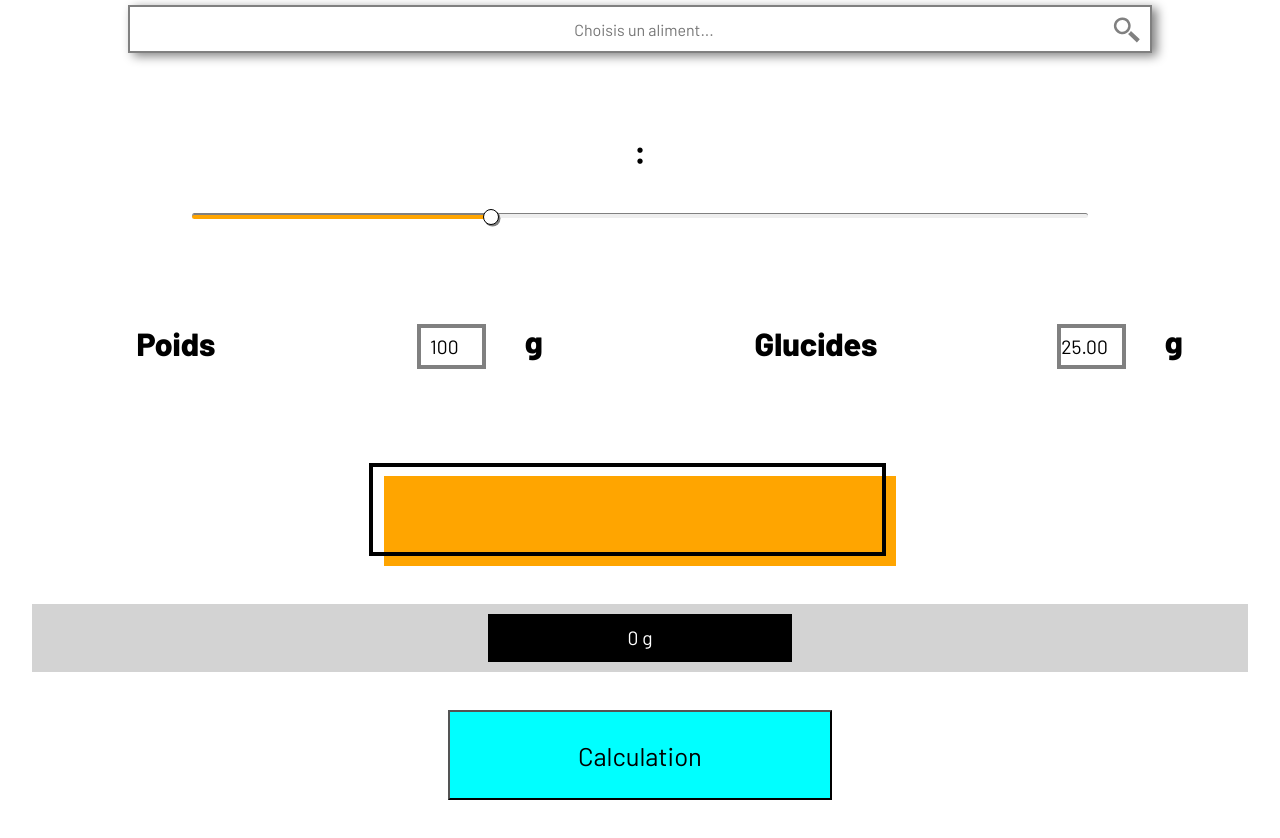
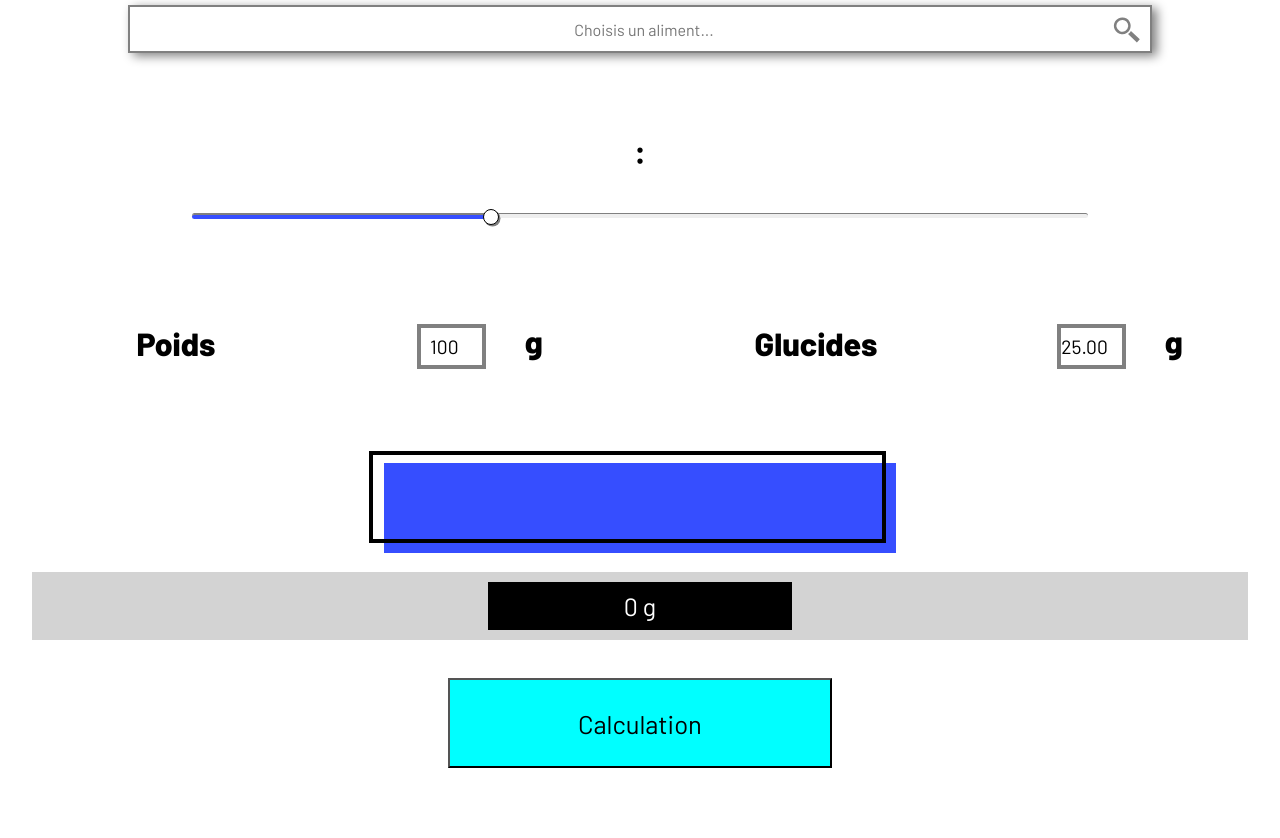
Before and after one commit to WildCodeSchool/Paris-0919-P2-Diabete, a React (Create React App) app in the folder ohmyg/: page / in a window 1280 px wide. Shown: the top 838 px of the page. Built offline with nearby package versions, Linux system fonts and the light colour scheme.

Commit message:
changed buttons validation and bin appearance

```diff
--- a/ohmyg/src/components/pages/calculation/CarbCalculation.css
+++ b/ohmyg/src/components/pages/calculation/CarbCalculation.css
@@ -4,12 +4,13 @@
    height: auto;
    margin: 0px;
    padding: 0px;
+
 }
 
 /* SLIDER */
 
 .input-range__track--active{
-   background: orange;
+   background: #364eff;
 }
 
 .input-range__slider{
@@ -19,7 +20,6 @@
 }
 
 .input-range {
-   width: %;
    height: 5vw;
 }
 
@@ -104,20 +104,6 @@ label {
 }
 
 
-/* LIST TOTAL ITEMS AND GLUCIDES */
-
-.carbCalculation-ul {
-   margin : 10px;
-}
-.carbCalculation-liItem {
-   border : solid black 2px;
-   background-color: white;
-   list-style: none;
-   font-family: "Barlow", "sans serif";
-   font-size: 1.2em;
-   color: grey
-
-}
 
 
 
@@ -125,13 +111,21 @@ label {
 /* BUTTON */
 
 
+.CarbButtons {
+   display:flex ;
+   flex-direction: column;
+   margin: auto;
+   align-items: center;
+}
+
 
 .CarbCalculation-Validation {
-   margin: 3vw;
+   margin: 2vw;
+   margin-bottom: 1.5vw;
    width: 40%;
    height: 3.5em;
    font-size: 1.6em;
-   background-color: orange;
+   background-color: #364eff;;
    position: relative;
    border: none;
 }
@@ -156,29 +150,26 @@ label {
    right: 10px;
 }
 
+/* LIST TOTAL ITEMS AND GLUCIDES */
 
-/* VERSION DESKTOP */
-
-@media screen and (min-width: 961px) {
-   input{
-      font-size: 1.6em;
+.carbs-list{
+   display: grid;
+   grid-template-columns : 1fr 1fr 1fr
 }
 
-   label{
-      font-size: 2em;
+.carbCalculation-ul {
+   margin : 10px;
+   width: auto;
+
 }
-}
+.carbCalculation-liItem {
+   border : solid grey 2px;
+   background-color: white;
+   list-style: none;
+   font-family: "Barlow", "sans serif";
+   font-size: 1.2em;
+   color: black
 
-
-/* CAROUSEL */
-
-
-
-
-.carbo-carousel{
-   width:100%;
-   height: auto;
-   overflow: hidden;
 }
 
    .carbCalculation-totalCarousel{
@@ -206,15 +197,11 @@ label {
    .carbCalculation-p{
       margin: auto;
       text-align: center;
+      font-size: 1.3em;
    }
 
-.carbs-list{
-   display: flex;
-   flex-direction: row;
-   font-size: 1em;
-}
 
-.foodList{
+   /* .foodList{
       border: 2px solid black;
       list-style: none;
       width:30vw;
@@ -223,4 +210,17 @@ label {
       margin: 3px;
       display: flex;
       flex-direction: column;
+   } */
+
+
+   /* VERSION DESKTOP */
+
+   @media screen and (min-width: 961px) {
+      input{
+         font-size: 1.6em;
       }
+
+      label{
+         font-size: 2em;
+      }
+   }
--- a/ohmyg/src/components/pages/calculation/CarbCalculation.js
+++ b/ohmyg/src/components/pages/calculation/CarbCalculation.js
@@ -164,21 +164,23 @@ class CarbCalculation extends React.Component {
                     </div>
                 </div>
 
-                <div >
-                    {this.state.modifyingItem ?
-                    <button onClick={this.deleteItem} >
-                    <div className="Button-Border"></div>
-                    <img className="Button-Icon-Checked" src={bin} />
-                    </button> : ""}
+                <div className="CarbCalculation-buttonContainer">
+                    <div className="CarbButtons">
+                        <button className="CarbCalculation-Validation"
+                            onClick={this.handleClick}>
+                            <div className="Button-Border"></div>
+                            {/* <img className="Button-Icon-Checked" src={icon} /> */}
+                        </button>
+
+                        {this.state.modifyingItem ?
+                            <button onClick={this.deleteItem}
+                                className="CarbCalculation-Validation bin">
+                                <div className="Button-Border"></div>
+                                <img className="Button-Icon-Checked" src={bin} />
+                            </button> : ""}
 
 
-                    <button className="CarbCalculation-Validation"
-                        onClick={this.handleClick}>
-                        <div className="Button-Border"></div>
-                        {/* <img className="Button-Icon-Checked" src={icon} /> */}
-                    </button>
-
-
+                    </div>
                 </div>
 
 
```
Lines whose indentation alone changed are shown as unchanged.
